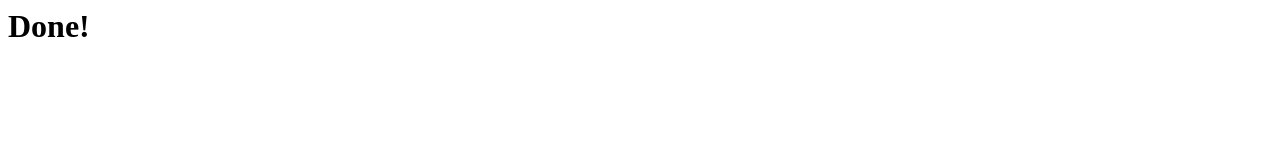
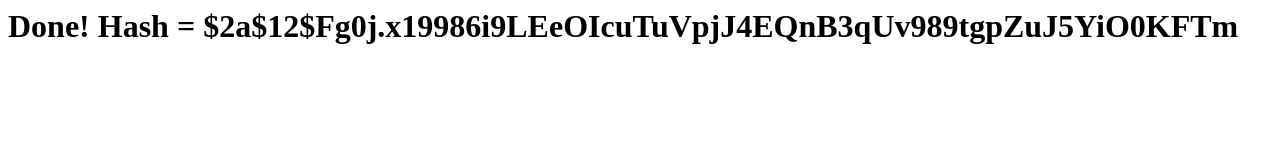
Before and after one commit to dxa4481/clientHashing, a website: page index.html in a window 1280 px wide. Drawn offline with Linux system fonts and the light colour scheme.

Commit message:
making words more descriptive

```diff
--- a/index.html
+++ b/index.html
@@ -4,13 +4,13 @@
         <script src="bcrypt.js"></script>
     </head>
     <body>
-        <h1 id="words">Computing...</h1>
+        <h1 id="words">Computing bcrypt("the secret passphrase")...</h1>
         <script>
             setTimeout(function(){ //this is a timer to allow the words Computing to show up
                 var bcrypt = dcodeIO.bcrypt;
                 var salt = "$2a$12$Fg0j.x19986i9LEeOIcuTu";
                 var hash = bcrypt.hashSync("the secret passphrase", salt);
-                document.getElementById("words").innerHTML = "Done!";
+                document.getElementById("words").innerHTML = "Done! Hash = " + hash;
             }, 0)
         </script>
     </body>
```
